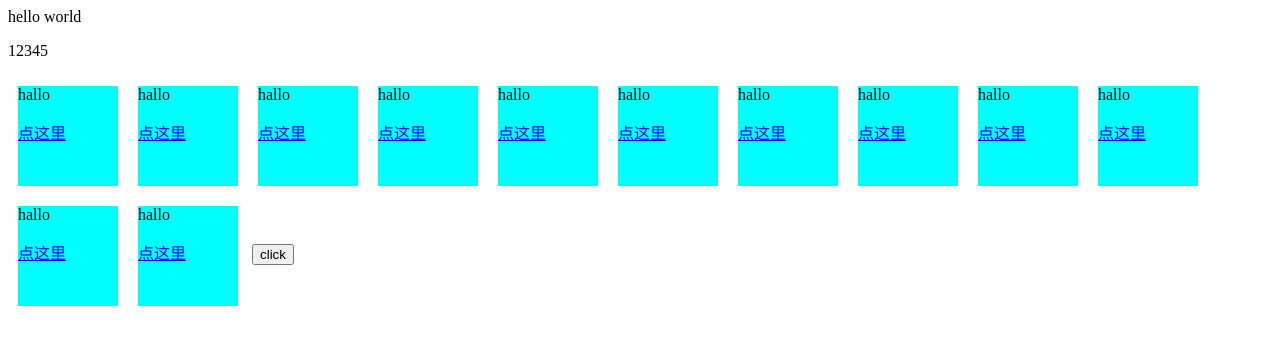
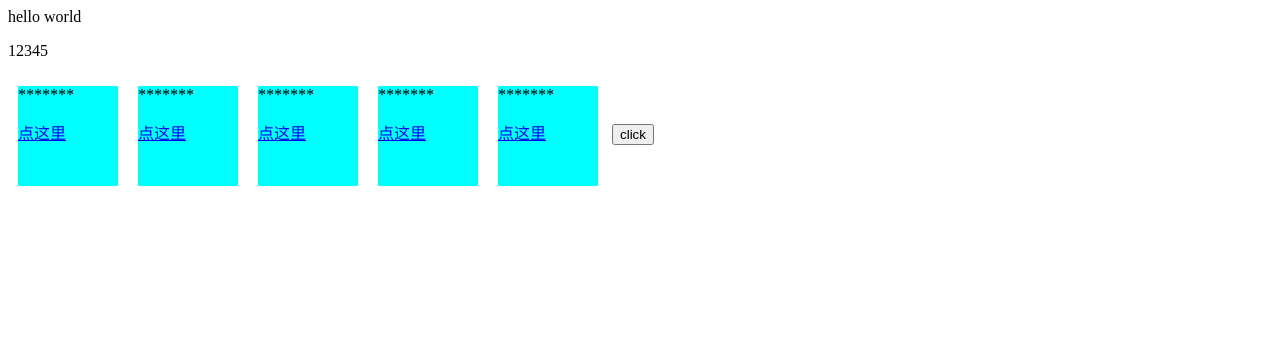
Before and after one commit to Manjioko/onejs, a plain HTML site: page keyboard.html in a window 1280 px wide. Both pictures are taken after a click on the button "click". Drawn offline with Linux system fonts and the light colour scheme.

Commit message:
for 循环大致功能实现

```diff
--- a/keyboard.html
+++ b/keyboard.html
@@ -11,7 +11,7 @@
     <div>hello world</div>
     <p x-if="test.four[1]">12345</p>
     <div x-for="item in xdata.ary" class="box">
-        <span>hallo</span>
+        <span x-for="item in xdata.sary">*</span>
         <p class="p">
             <a href="/" >点这里</a>
         </p>
@@ -23,7 +23,8 @@
         isShow: true,
         something: {one: 'one',tow: {three: 'three'},four: [{x: true},{xxx: true}]},
         test: { four: [1,2]},
-        ary: [1,2,3, {ary1: [0,2,3], ary2: {ary3: 3}}]
+        ary: [1,2,3, {ary1: [0,2,3], ary2: {ary3: 3}}],
+        sary:[1,2,3,4,5,6,7,8]
     }
 
     function clickFn() {
@@ -31,6 +32,7 @@
         // xdata.ary.push(1)
         // xdata.test['ll'] = 'xxxxx'
         xdata.ary.push(1)
+        xdata.sary.pop()
     }
 
 </script>
--- a/new.js
+++ b/new.js
@@ -92,6 +92,16 @@ function flatObjectFrom2Level(obj, tmp = {}, name = '') {
     return map
 }
 
+// id 生成器
+function IDGenerator() {
+    return Number(Math
+        .random()
+        .toString()
+        .slice(2))
+        .toString(16)
+        // .replace(/(\D)/g, (_,v) => Math.random() > 0.5 ? v.toUpperCase() : v)
+}
+
 // 代理 handle
 const handle = Object.freeze({
     get: function (target, key) {
@@ -138,7 +148,7 @@ function deepProxy(target, handle) {
     }
 }
 
-// xdata 数据发生变更时，从这里开始渲染数据
+// xdata 数据发生变更时，从这里开始渲染元素
 class ProxyDataTouched {
     constructor() { }
 
@@ -160,8 +170,8 @@ class ProxyDataTouched {
                 ParseEle.prototype.forEachEle(key)
             }
         }
-        // 先查看key是否存在于xdata中，不存在则证明是一个
-        // 多层次的数据结构，应该在data._flatData里面寻找
+        // 先查看key是否存在于 xdata 中，不存在则证明是一个
+        // 多层次的数据结构，应该在 data._flatData 里面寻找
         if (xdata.hasOwnProperty(key)) {
             // console.log('found it!')
             console.log('newkey is : ' + newKey)
@@ -184,6 +194,7 @@ class ProxyDataTouched {
     findEvent(g) { }
 }
 
+// 解析元素结构的入口，也是整个页面变动的入口
 class ParseEle {
     constructor() { }
 
@@ -229,6 +240,8 @@ class ParseEle {
     }
 }
 
+// 属性包含的不同事件在这里分发，这个类负责将不同事件
+// 分发到不同的处理逻辑去
 class ParseDiffEvent {
     constructor() { }
 
@@ -251,28 +264,25 @@ class ParseDiffEvent {
     doubleDotEventParse() { }
 }
 
+// for 事件的处理逻辑
 class ForEventHanle {
     constructor() { }
 
     entry(el, attr) {
-        // console.log(el, attr.value)
         // 数字的话，就先不做任何事
         // if (!window.isNaN(attr.value)) return
         // const value = runStrcmd(attr.value)
-        // console.log(value)
         let for_data = this.parseStr(attr.value)
         let ary = runStrcmd(for_data.body)
         // 目前值做数组循环
         if (!Array.isArray(ary)) return
         let key = data._flatData.get(ary)
         this.dataSave(el, key)
-        this.render(el, attr, ary)
-        // 存储映射关系
-        // this.dataSave(el, attr)
+        this.render(el, key, ary)
     }
     dataSave(el, key) {
         const item = data._data[key]
-        const xEvent = { for: fn => fn() }
+        const xEvent = { for: { cb: fn => fn(), id: IDGenerator() } }
         if (item) {
             item.set(el, { xEvent })
         } else {
@@ -289,22 +299,34 @@ class ForEventHanle {
 
         return { item: '', body: '' }
     }
-    render(el, attr, ary) {
+    render(el, key, ary) {
         // 遍历之前应该删掉 :for 属性，因为重复后，for 已经不需要了
-        // el.setAttribute('x-id',IDGenerator())
-        const parent = el.parentNode
+        const id = data._data[key].get(el).xEvent.for.id
+        let parent = el.parentNode
+        let child = [...parent.children]
+        child.forEach(child_el => {
+            if(child_el.getAttribute('x-for-id') && child_el !== el) {
+                child_el.remove()
+            }
+        })
+        // 重新设置 x-for-id 属性
+        el.setAttribute('x-for-id',id)
         for (let i = 1; i < ary.length; i++) {
             const new_el = el.cloneNode(true)
+            new_el.removeAttribute('x-for')
             parent.insertBefore(new_el, el)
+            // 复制出的子元素也要重新遍历一遍
+            // 因为子元素内部可能有其他的事件还未处理
+            ParseEle.prototype.forEachEle(new_el)
         }
     }
 }
 
+// if 事件的处理逻辑
 class IfEventHanle {
     constructor() { }
 
     entry(el, attr) {
-        // console.log(el, attr)
         // 存储映射关系
         this.dataSave(el, attr)
         // 渲染真实 dom
@@ -322,9 +344,7 @@ class IfEventHanle {
     }
     // 渲染真实 dom
     render(el, attr) {
-        // console.log(attr.value)
         const isShow = getXdataFromStr(attr.value)
-        // console.log('isshow is ', isShow, attr.value)
         if (!!isShow) {
             el.style.display = 'block'
         } else {
```
